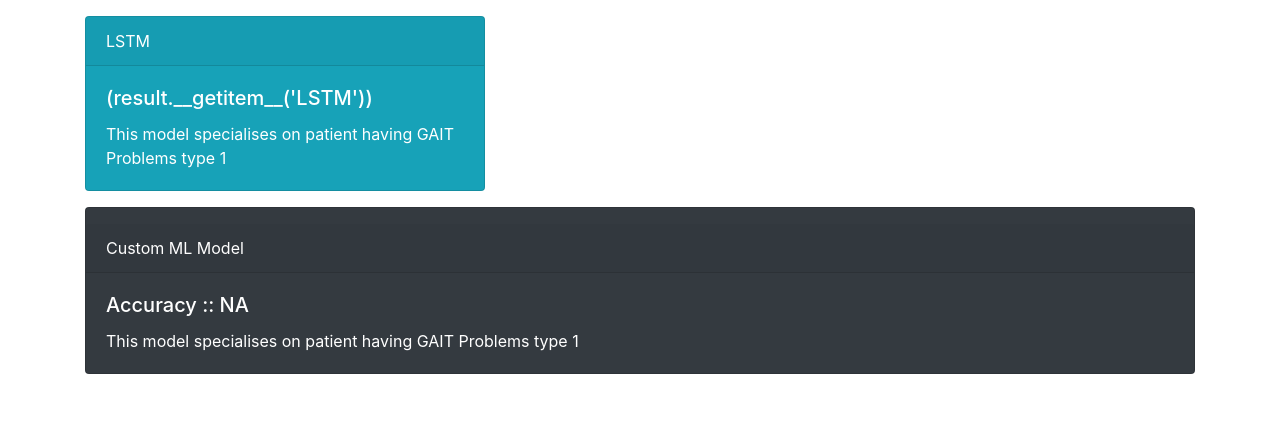
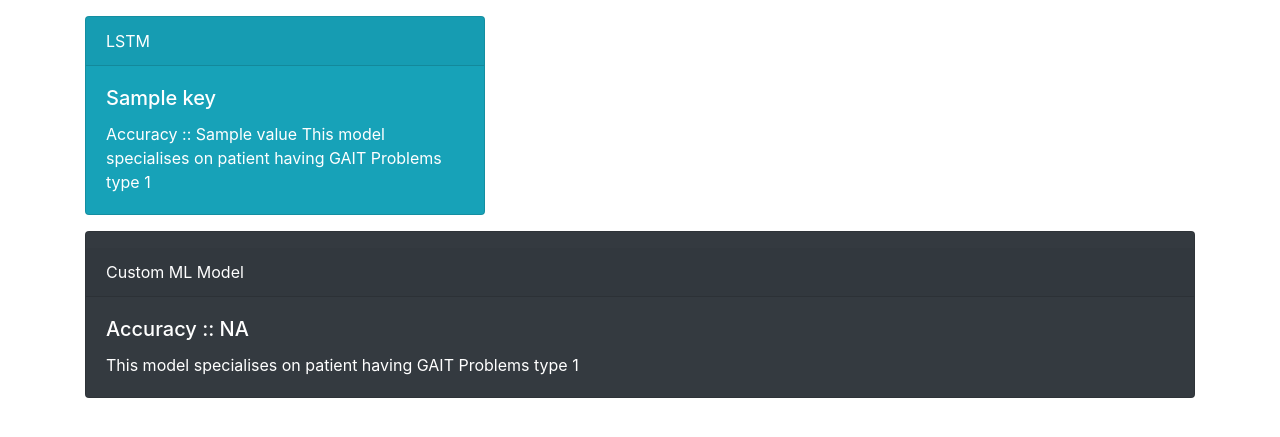
Before and after one commit to kartik2797/BTP-AI-Tool-Parkinson, a Flask app: template app/application/users/templates/result.html in a window 1280 px wide. Shown: the part 72-509 px from the top of the page. Run offline with Flask 2, Linux system fonts and the light colour scheme; the template is opened without the code that fills it: most values are stand-ins (such as "Sample title", 1, 10 or a date in 2020); some libraries are stand-ins or nearby versions.

Commit message:
rolling back certain ui elements

```diff
--- a/app/application/users/templates/result.html
+++ b/app/application/users/templates/result.html
@@ -32,8 +32,8 @@
     <div class="card text-white bg-info mb-3" style="max-width: 25rem;">
       <div class="card-header">LSTM</div>
       <div class="card-body">
-        <h5 class="card-title">(result.__getitem__('LSTM'))</h5>
-        <p class="card-text">This model specialises on patient having GAIT Problems type 1</p>
+        <h5 class="card-title">{{ key }}</h5>
+        <p class="card-text">Accuracy :: {{ value }} This model specialises on patient having GAIT Problems type 1</p>
       </div>
     </div>
   </div>
```
Also changed, not shown: 1 other file.
